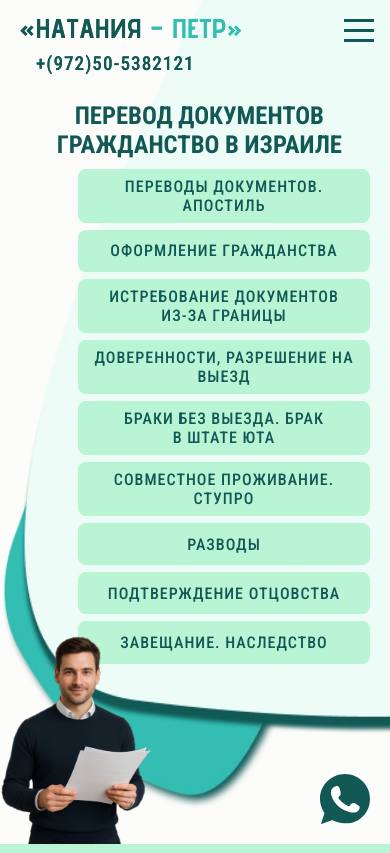
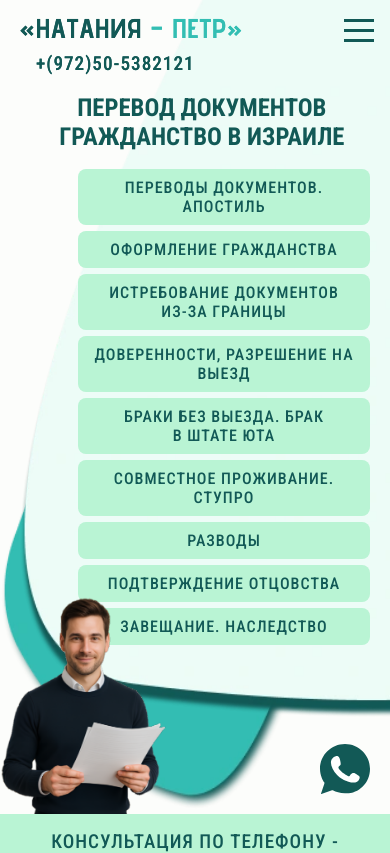
Before and after one commit to Vekshinskii/netaniapetr, a Next.js app: page / in a window 390 px wide. Shown: the top 853 px of the page. Built offline with nearby package versions, Linux system fonts and the light colour scheme.

Commit message:
updated TopPageContent page.tsx,page.module.css

```diff
--- a/src/app/page.module.css
+++ b/src/app/page.module.css
@@ -361,7 +361,7 @@
         right: 0;
         display: block;
         width: 95vw;
-        height: 87vh;
+        height: 85vh;
         z-index: 3;
     }
     .main_page {
@@ -387,14 +387,14 @@
         z-index: 3;
     }
     .list_services a {
-        min-height: 5vh;
+        min-height: 4vh;
         width: 75vw;
         display: flex;
         flex-direction: column;
         align-items: center;
         font-size: calc(var(--index) * 1.3);
-        padding: 8px 12px;
-        margin-bottom: 7px;
+        padding: 9px 12px;
+        margin-bottom: 6px;
     }
     .consult_wrapper {
         position: relative;
@@ -405,7 +405,7 @@
         background-color: #B9F4D4;
         margin: 0;
         text-align: center;
-        top: 0;
+        top: -30px;
         left: 0;
         width: 100%;
         height: fit-content;
@@ -418,16 +418,16 @@
     .man_mobile {
         display: block;
         position: absolute;
-        bottom: -10px;
+        bottom: 0;
         left: 0;
         z-index: 5;
     }
     .content {
-        width: 82%;
+        width: 100%;
         height: fit-content;
         align-items: center;
         justify-content: start;
-        margin-top: 12vh;
+        margin-top: 11vh;
     }
     .about_us_text {
         display: none;
@@ -437,6 +437,8 @@
     }
     .title {
         display: flex;
+        align-items: center;
+        justify-content: center;
         margin-inline-start: 3.5%;
         width: 90%;
         font-size: calc(var(--index) * 2);
@@ -539,7 +541,7 @@
     .whatsapp_mobile {
         display: flex;
        position: fixed;
-       bottom: 20px;
+       bottom: 50px;
        right: 20px;
         z-index: 1000;
 
--- a/src/app/page.tsx
+++ b/src/app/page.tsx
@@ -101,8 +101,8 @@ export default function HomePage() {
                     className={styles.man_mobile}
                     alt="man_mobile"
                     src="/images/man.png"
-                    width={155}
-                    height={230}
+                    width={170}
+                    height={260}
                     priority
                 />
                 <div className={styles.consult}>
```
